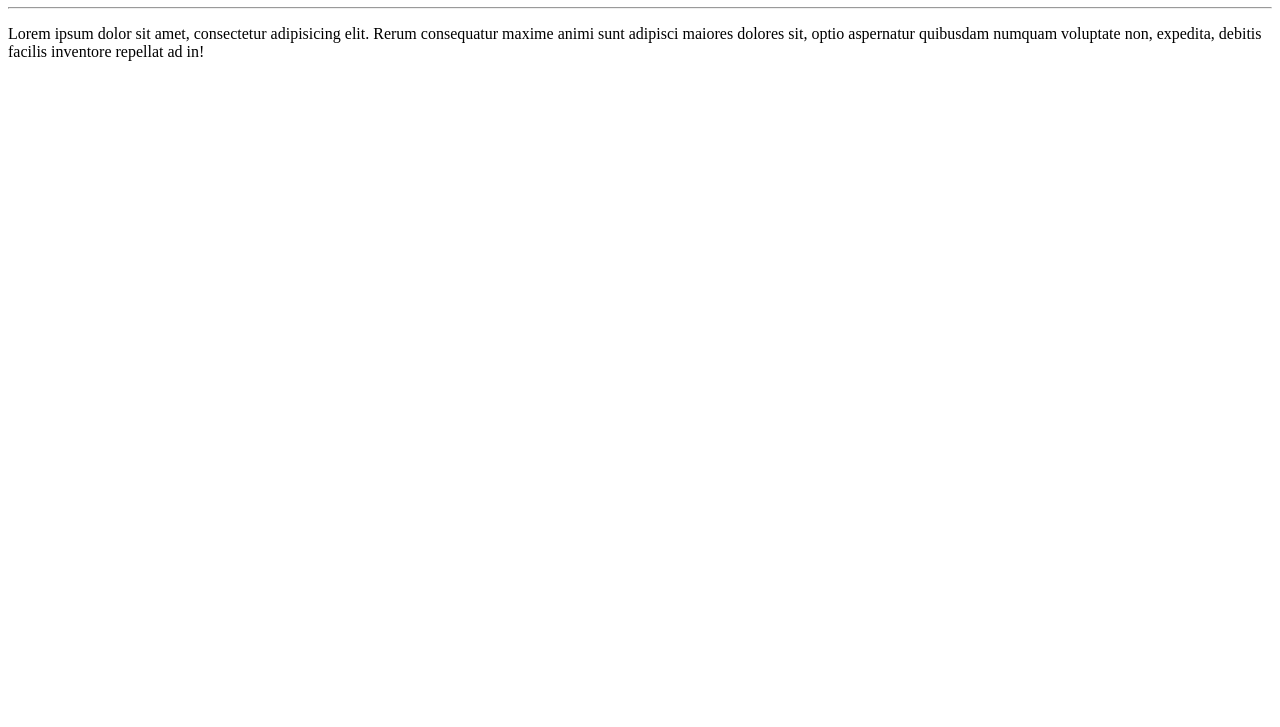
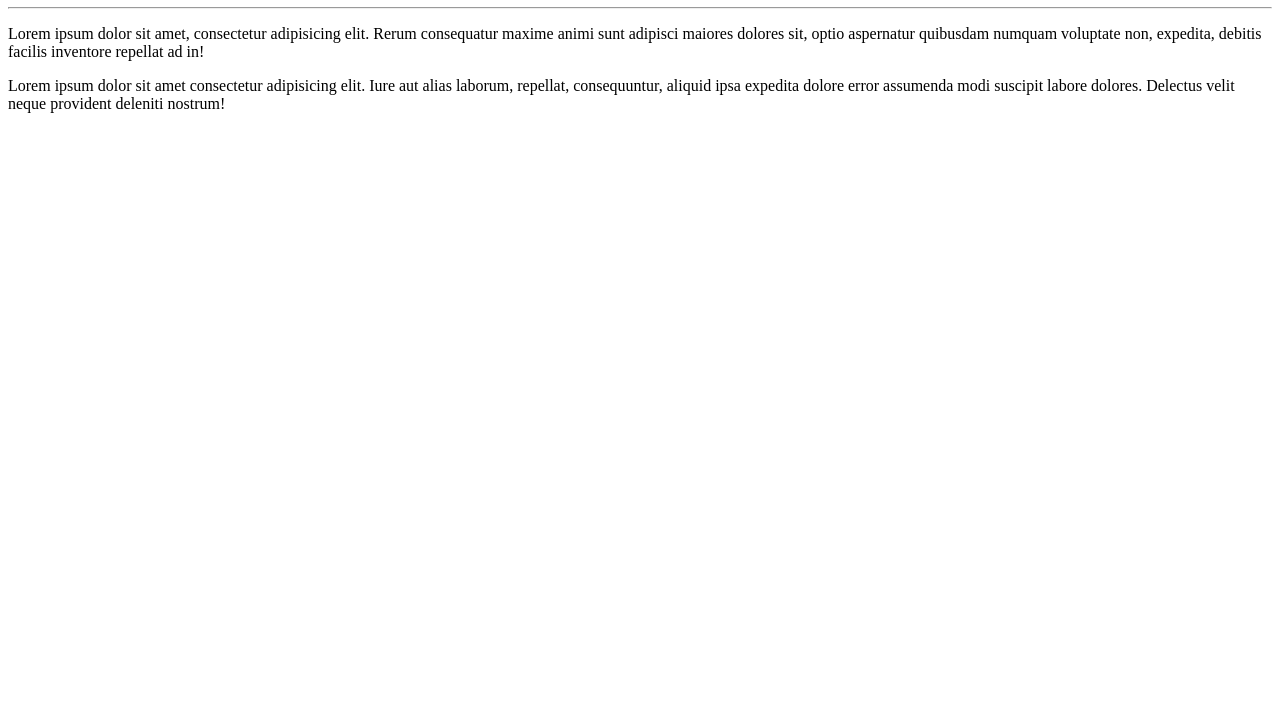
Before and after one commit to BrianMath-zz/OlaMundo, a plain HTML site: page site1-repositorio/index.html in a window 1280 px wide. Shown: the part 73-800 px from the top of the page. Drawn offline with Linux system fonts and the light colour scheme.

Commit message:
Criei outro parágrafo

```diff
--- a/site1-repositorio/index.html
+++ b/site1-repositorio/index.html
@@ -10,5 +10,7 @@
         <h1>Olá, mundo!</h1>
         <hr>
         <p>Lorem ipsum dolor sit amet, consectetur adipisicing elit. Rerum consequatur maxime animi sunt adipisci maiores dolores sit, optio aspernatur quibusdam numquam voluptate non, expedita, debitis facilis inventore repellat ad in!</p>
+
+        <p>Lorem ipsum dolor sit amet consectetur adipisicing elit. Iure aut alias laborum, repellat, consequuntur, aliquid ipsa expedita dolore error assumenda modi suscipit labore dolores. Delectus velit neque provident deleniti nostrum!</p>
     </body>
 </html>
```
